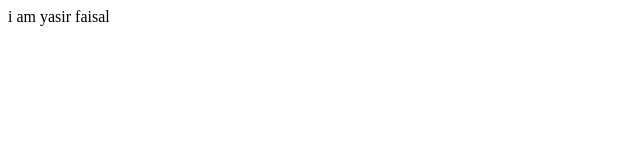
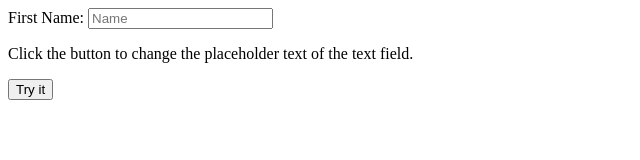
Before and after one commit to cs141024/git-flow2, a plain HTML site: page index.html in a window 1280 px wide. Shown: the whole page, without its empty margins (0-640 px from the left). Drawn offline with Linux system fonts and the light colour scheme.

Commit message:
changes in html

```diff
--- a/index.html
+++ b/index.html
@@ -1 +1,22 @@
-i am yasir faisal
+<!DOCTYPE html>
+<html>
+<body>
+
+First Name: <input type="text" id="myText" placeholder="Name">
+
+<p>Click the button to change the placeholder text of the text field.</p>
+
+<button onclick="myFunction()">Try it</button>
+
+<script>
+var name="yasir";
+function myFunction() {
+    document.getElementById("myText").value = name;
+}
+</script>
+
+</body>
+</html>
+
+
+<script src="js/main2.js"> </script>
```
